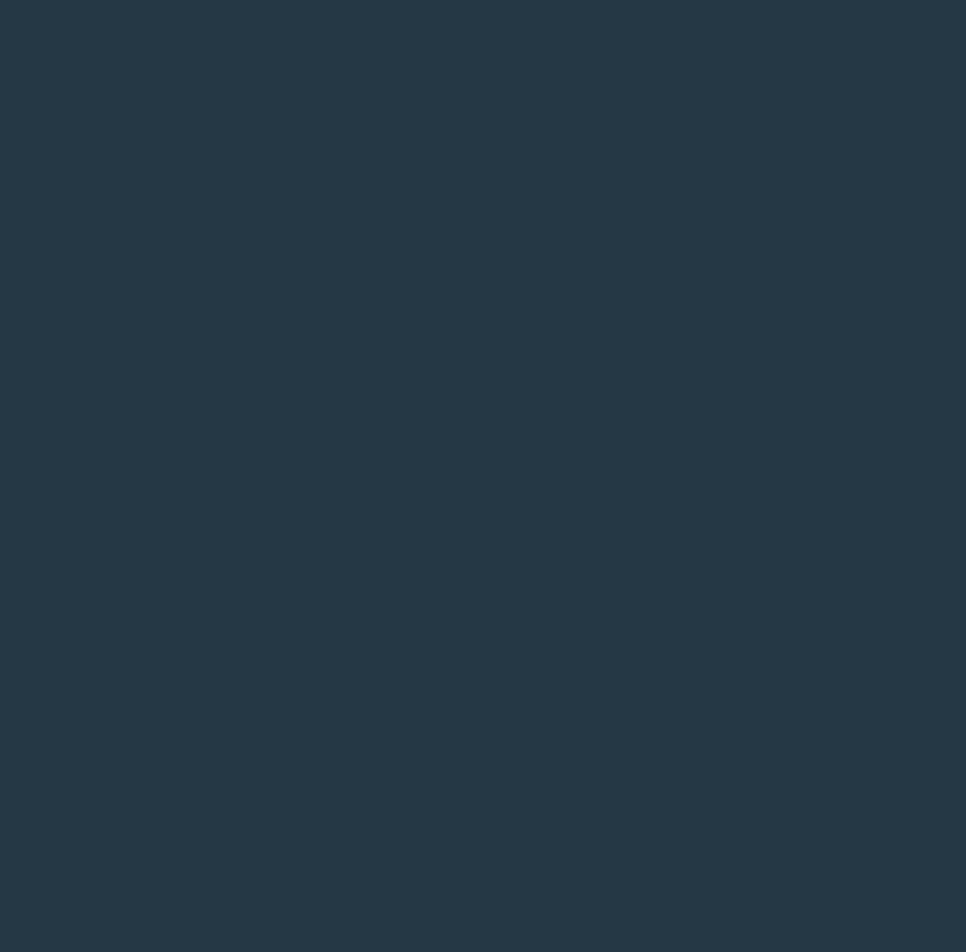
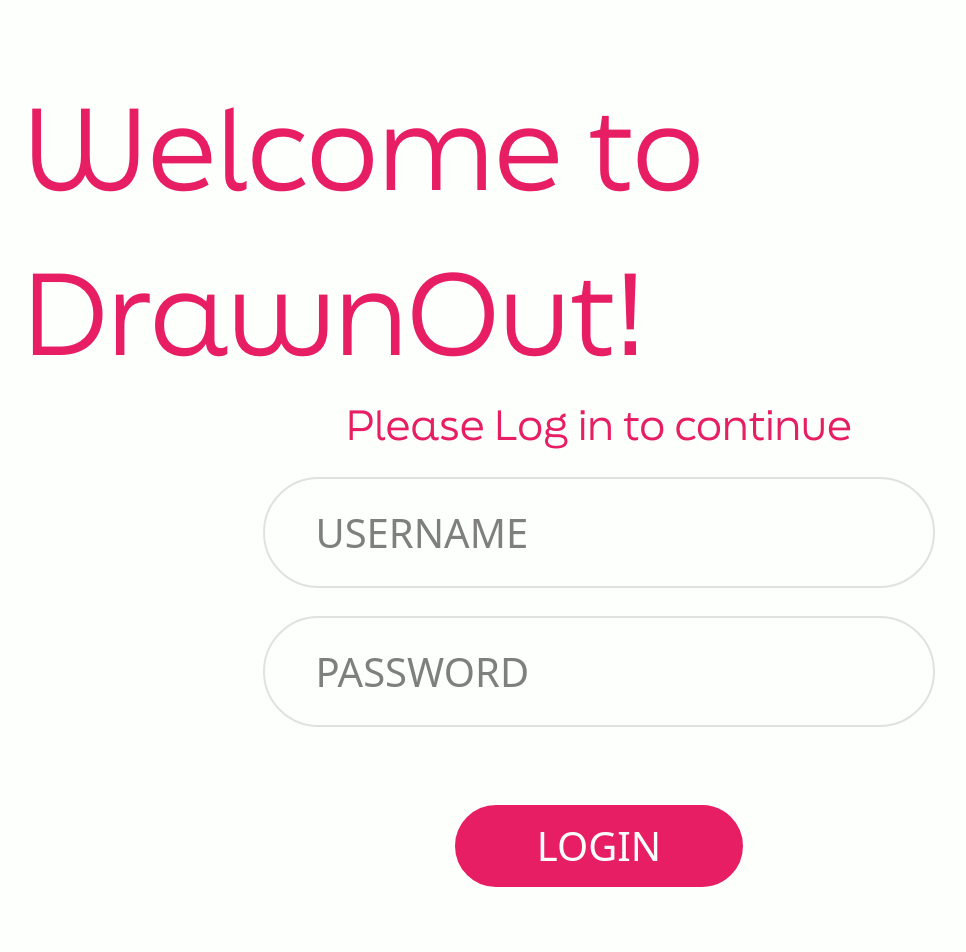
Before and after one commit to EvanPrchal/drawn-out, a React (Vite) app: page /login in a window 1280 px wide. Before the commit this address had no page. Shown: the top 952 px of the page, without its empty margins (41-1007 px from the left). Before the commit the page ends 800 px from the top, so only its background shows below. Built offline with nearby package versions, Linux system fonts and the light colour scheme.

Commit message:
New Login Page, Hover on Buttons, and other fixes

```diff
--- a/index.html
+++ b/index.html
@@ -3,9 +3,9 @@
 <html lang="en">
   <head >
     <meta charset="UTF-8" />
-    <link rel="icon" type="image/svg+xml" href="/vite.svg" />
+    <link rel="icon" type="image/svg+xml" href="/sketch.svg" />
     <meta name="viewport" content="width=device-width, initial-scale=1.0" />
-    <title>DRAWNOUT</title>
+    <title>DrawnOut</title>
   </head>
   <body class="bg-drawn-bg">
     <div id="root"></div>
--- a/package.json
+++ b/package.json
@@ -11,7 +11,9 @@
   },
   "dependencies": {
     "@tailwindcss/vite": "^4.1.11",
+    "bootstrap": "^5.3.7",
     "react": "^19.1.0",
+    "react-bootstrap": "^2.10.10",
     "react-dom": "^19.1.0",
     "react-router-dom": "^7.6.3",
     "tailwindcss": "^4.1.11"
--- a/src/App.tsx
+++ b/src/App.tsx
@@ -1,3 +1,4 @@
+import Navbar from "./Navbar";
 import HomeP1 from "./HomeP1";
 import HomeP2 from "./HomeP2";
 function App() {
@@ -11,6 +12,7 @@ function App() {
   }
   return (
     <div>
+      <Navbar />
       <HomeP1 logoColor={logoColor} />
       <HomeP2 logoColor={logoColor} />
     </div>
--- a/src/Button.tsx
+++ b/src/Button.tsx
@@ -2,11 +2,22 @@ type ButtonProps = {
   text: string;
   buttonColor: string;
   textColor: string;
+  borderColor: string;
+  hlColor: string;
 };
 
-const Button: React.FC<ButtonProps> = ({ text, buttonColor, textColor }) => {
+const Button: React.FC<ButtonProps> = ({ text, buttonColor, textColor, borderColor, hlColor }) => {
+  if (hlColor === "text-drawn-cyan") {
+    hlColor = "hover:bg-drawn-cyan hover:border-drawn-cyan";
+  } else if (hlColor === "text-drawn-orange") {
+    hlColor = "hover:bg-drawn-orange hover:border-drawn-orange";
+  } else {
+    hlColor = "hover:bg-drawn-magenta hover:border-drawn-magenta";
+  }
   return (
-    <button className={`${textColor} ${buttonColor} rounded-full p-1 px-20 border-7 border-drawn-white max-w-2xs text-nowrap flex justify-center`}>
+    <button
+      className={`${textColor} ${buttonColor} ${borderColor} ${hlColor} hover:text-drawn-white rounded-full p-1 px-20 border-7 max-w-2xs text-nowrap flex justify-center text-[40px]`}
+    >
       {text}
     </button>
   );
--- a/src/Drawpdown.tsx
+++ b/src/Drawpdown.tsx
@@ -1,5 +1,24 @@
+import Dropdown from "react-bootstrap/Dropdown";
+
 const Drawpdown = () => {
-  return <button></button>;
+  return (
+    <button>
+      <Dropdown>
+        <Dropdown.Toggle variant="success" id="dropdown-basic" className="text-logotype font-logotype text-left text-drawn-magenta flex ">
+          DRAWN<p className="text-drawn-white">OUT</p>
+        </Dropdown.Toggle>
+
+        <Dropdown.Menu className="flex flex-col text-left font-logotype text-logotype">
+          <Dropdown.Item href="#/action-1" className="text-drawn-cyan flex">
+            DRAWN<p className="text-drawn-white">OUT</p>
+          </Dropdown.Item>
+          <Dropdown.Item href="#/action-2" className="text-drawn-orange flex">
+            DRAWN<p className="text-drawn-white">OUT</p>
+          </Dropdown.Item>
+        </Dropdown.Menu>
+      </Dropdown>
+    </button>
+  );
 };
 
 export default Drawpdown;
--- a/src/HomeP1.tsx
+++ b/src/HomeP1.tsx
@@ -1,6 +1,6 @@
+import { Link } from "react-router-dom";
 import Button from "./Button";
 import Logo from "./Logo";
-
 type HomeP1Props = {
   logoColor: string;
 };
@@ -18,8 +18,10 @@ const HomeP1: React.FC<HomeP1Props> = ({ logoColor }) => {
             <p className="font-body text-body">The most outstanding drawing application</p>
             <button className="flex font-body justify-start text-[40px]">
               <section className="flex items-center gap-5">
-                <Button text="LOGIN" buttonColor="bg-drawn-white" textColor="text-drawn-bg" />
-                <Button text="SIGN UP" buttonColor="bg-drawn-bg" textColor="text-drawn-white" />
+                <Link to={"login"}>
+                  <Button text="LOGIN" buttonColor="bg-drawn-white" textColor="text-drawn-bg" borderColor="border-drawn-white" hlColor={logoColor} />
+                </Link>
+                <Button text="SIGN UP" buttonColor="bg-drawn-bg" textColor="text-drawn-white" borderColor="border-drawn-white" hlColor={logoColor} />
               </section>
             </button>
           </section>
--- a/src/HomeP2.tsx
+++ b/src/HomeP2.tsx
@@ -24,7 +24,7 @@ const HomeP2: React.FC<HomeP2Props> = ({ logoColor }) => {
           <section className="text-left flex flex-col justify-center w-full">
             <h2 className="text-header font-header text-drawn-white text-left">What is DRAWNOUT?</h2>
             <p className="text-body font-body text-drawn-white text-left">
-              DrawnOut is community based art website inspired by the likes of Flipnote Hatena, Skribble.io, and MsPaint
+              DrawnOut is community based art application inspired by the likes of Flipnote Hatena, Newgrounds, Skribbl.io, and MsPaint
             </p>
           </section>
         </div>
--- /dev/null
+++ b/src/Login.tsx
@@ -0,0 +1,45 @@
+import { useState } from "react";
+import Button from "./Button";
+import { Link } from "react-router-dom";
+const Login: React.FC = () => {
+  const [user, setUser] = useState("");
+  const [password, setPassword] = useState("");
+
+  const handleSubmit = () => {
+    alert(`Username is: ${user}\nPass is: ${password}`);
+  };
+  return (
+    <div className="bg-drawn-white flex flex-col justify-center items-center p-[5%] h-full">
+      <h1 className="text-header font-header text-drawn-magenta">Welcome to DrawnOut!</h1>
+      <h2 className="text-[40px] font-header text-drawn-magenta mb-[2%]">Please Log in to continue</h2>
+      <form onSubmit={handleSubmit} className="flex flex-col text-[40px] gap-7">
+        <input
+          type="text"
+          onChange={(e) => setUser(e.target.value)}
+          placeholder="USERNAME"
+          className="border-2 border-[#e1e1e1] rounded-full p-[3.5%] px-[7.5%] w-2xl"
+        />
+        <input
+          type="password"
+          onChange={(e) => setPassword(e.target.value)}
+          placeholder="PASSWORD"
+          className="border-2 border-[#e1e1e1] rounded-full p-[3.5%] px-[7.5%] mb-[7.5%]"
+        />
+        <div className="flex self-center mb-[10%]">
+          <Button
+            text="LOGIN"
+            textColor="text-drawn-white"
+            buttonColor="bg-drawn-magenta"
+            borderColor="border-drawn-magenta"
+            hlColor="hover:bg-drawn-cyan "
+          />
+        </div>
+      </form>
+      <Link to="/signup" className="underline text-[#b8b9b8] font-body text-[30px] text-center">
+        Not signed up?
+      </Link>
+    </div>
+  );
+};
+
+export default Login;
--- /dev/null
+++ b/src/Navbar.tsx
@@ -0,0 +1,9 @@
+const Navbar = () => {
+  return (
+    <nav className="bg-drawn-black flex sticky top-0">
+      <h1>aaaaaaa</h1>
+    </nav>
+  );
+};
+
+export default Navbar;
--- a/src/main.tsx
+++ b/src/main.tsx
@@ -2,6 +2,7 @@ import { StrictMode } from "react";
 import { createRoot } from "react-dom/client";
 import "./index.css";
 import App from "./App.tsx";
+import Login from "./Login.tsx";
 import { BrowserRouter, Routes, Route } from "react-router-dom";
 
 createRoot(document.getElementById("root")!).render(
@@ -9,6 +10,7 @@ createRoot(document.getElementById("root")!).render(
     <BrowserRouter>
       <Routes>
         <Route path="/" element={<App />} />
+        <Route path="/login" element={<Login />} />
       </Routes>
     </BrowserRouter>
   </StrictMode>
```
Also changed, not shown: public/sketch.svg (added), 1 other file (tests, documents, lock files or other folders).
